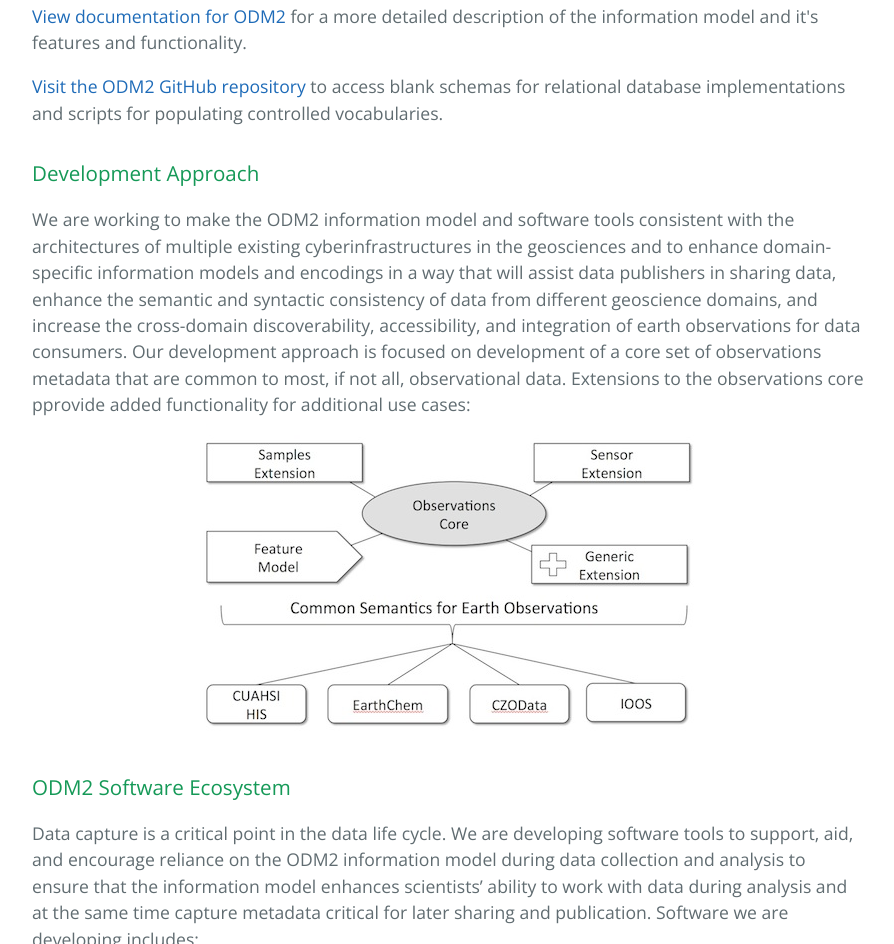
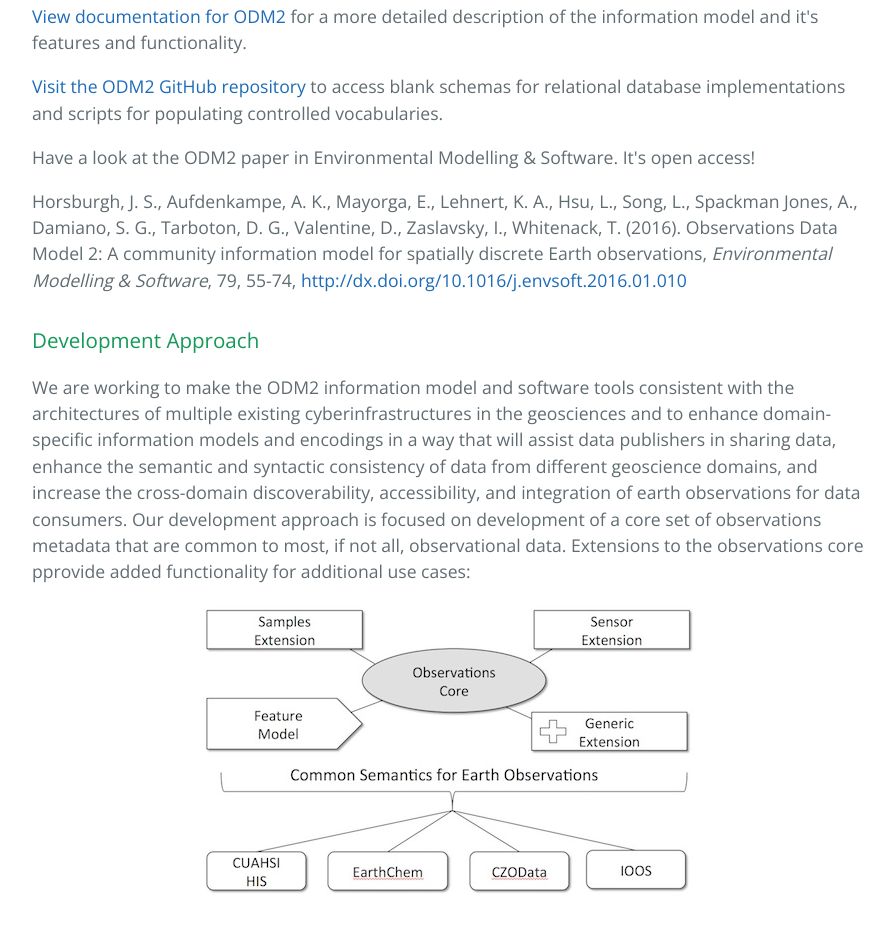
Before and after one commit to ODM2/www.odm2.org, a plain HTML site: page index.html in a window 1280 px wide. Shown: the part 973-1917 px from the top of the page, without its empty margins (192-1086 px from the left). Drawn offline with nearby package versions, Linux system fonts and the light colour scheme.

Commit message:
Adding ODM paper to the front page.

```diff
--- a/index.html
+++ b/index.html
@@ -18,7 +18,8 @@
 
     <section class="main-content">
       <h3>
-        <a id="odm2-information-model" class="anchor" href="#odm2-information-model" aria-hidden="true"><span aria-hidden="true" class="octicon octicon-link"></span></a>ODM2 Information Model</h3>
+        <a id="odm2-information-model" class="anchor" href="#odm2-information-model" aria-hidden="true"><span aria-hidden="true" class="octicon octicon-link"></span></a>ODM2 Information Model
+      </h3>
 
       <p>ODM2 is a community information model aimed at extending interoperability of feature based earth observations derived from sensors and samples and improve the capture, sharing, and archival these data. ODM2, is being designed from a general perspective, with extensibility for achieving interoperability across multiple disciplines and systems that support publication of earth observations.</p>
 
@@ -28,6 +29,8 @@
 
       <p><a href="https://github.com/ODM2/ODM2/wiki/Documentation" target="_blank">View documentation for ODM2</a> for a more detailed description of the information model and it's features and functionality.</p>
       <p><a href="https://github.com/ODM2/ODM2/" target="_blank">Visit the ODM2 GitHub repository</a> to access blank schemas for relational database implementations and scripts for populating controlled vocabularies.</p>
+      <p>Have a look at the ODM2 paper in Environmental Modelling & Software. It's open access!</p>
+      <p>Horsburgh, J. S., Aufdenkampe, A. K., Mayorga, E., Lehnert, K. A., Hsu, L., Song, L., Spackman Jones, A., Damiano, S. G., Tarboton, D. G., Valentine, D., Zaslavsky, I., Whitenack, T. (2016). Observations Data Model 2: A community information model for spatially discrete Earth observations, <i>Environmental Modelling & Software</i>, 79, 55-74, <a href='http://dx.doi.org/10.1016/j.envsoft.2016.01.010' target='_blank'>http://dx.doi.org/10.1016/j.envsoft.2016.01.010</a></p>
 
       <h3>
         <a id="development-approach" class="anchor" href="#development-approach" aria-hidden="true"><span aria-hidden="true" class="octicon octicon-link"></span></a>Development Approach</h3>
```
